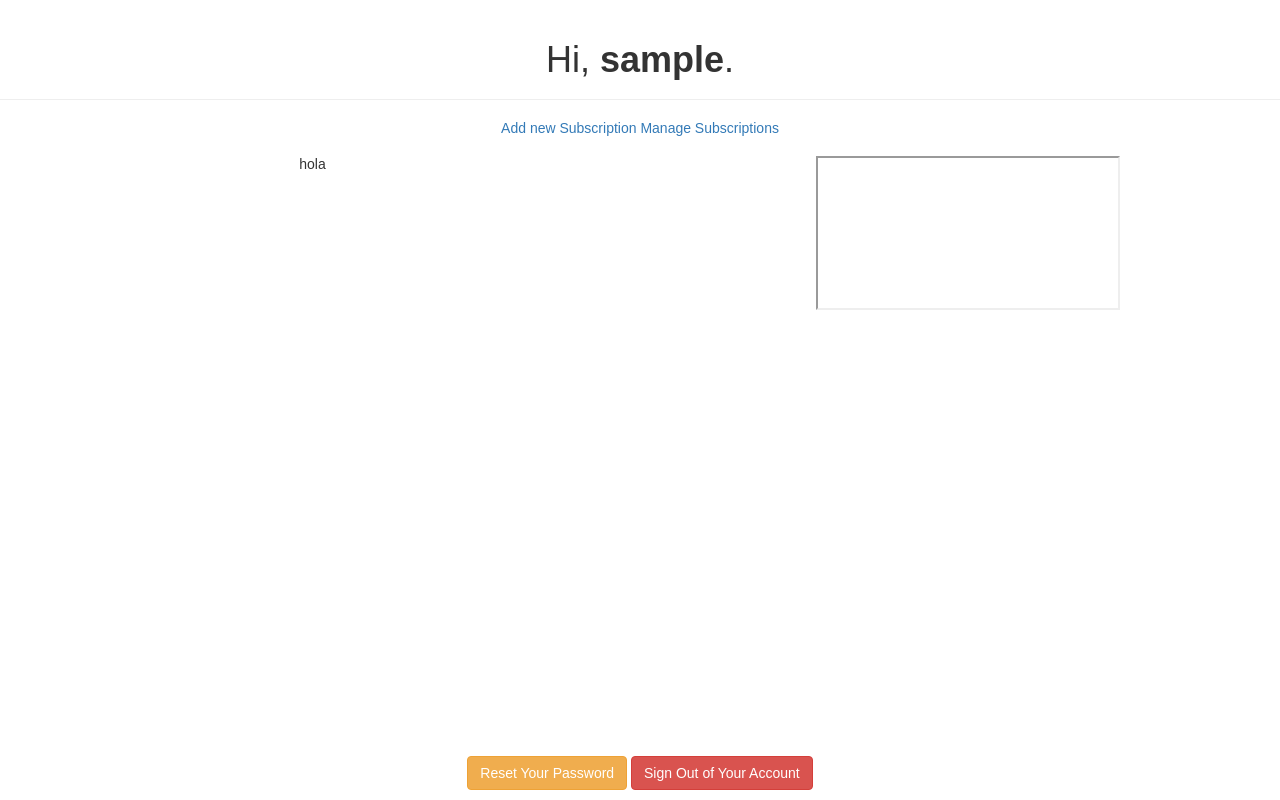
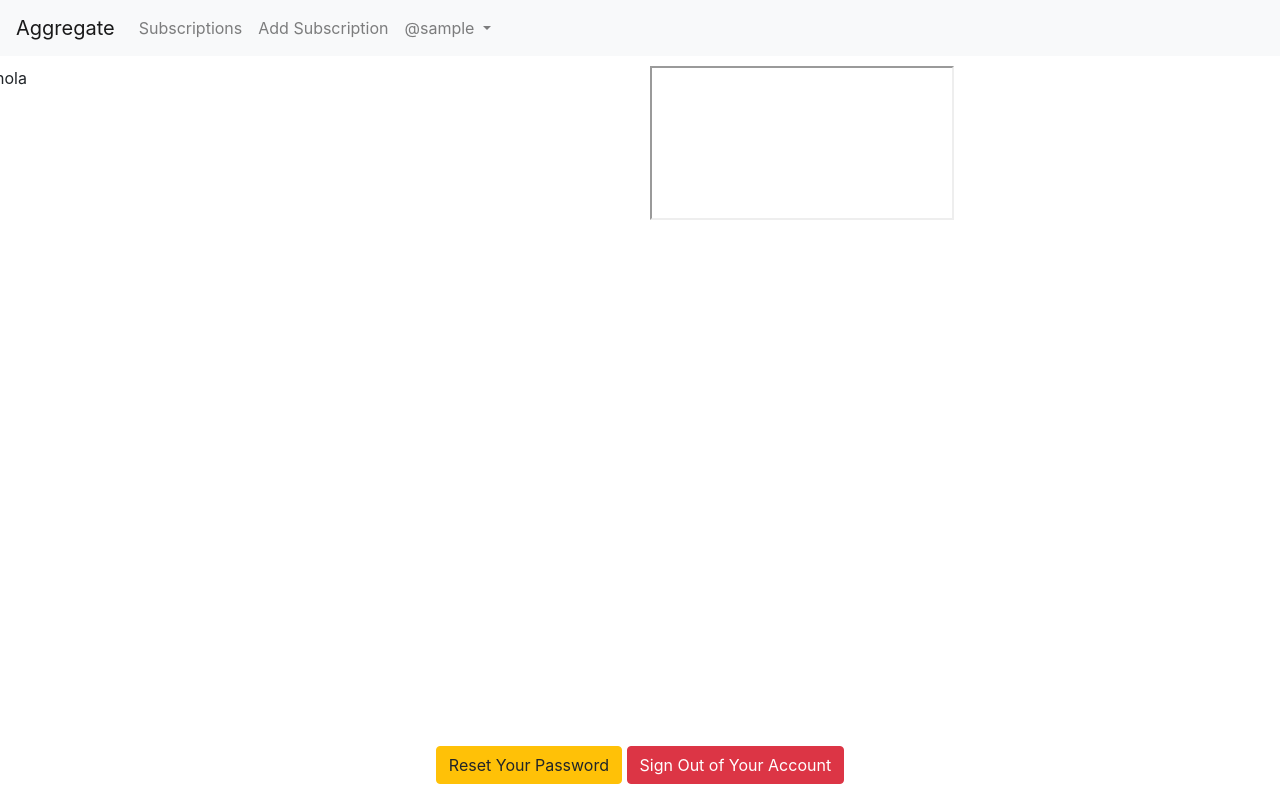
Before and after one commit to dineshdb/aggregate, a PHP site: page / in a window 1280 px wide. Run offline with PHP 8.4, Linux system fonts and the light colour scheme; the visitor is signed in with stand-in values (Sample User, id 1).

Commit message:
Layout changes

```diff
--- /dev/null
+++ b/app-php/html/header.php
@@ -0,0 +1,32 @@
+<link rel="stylesheet" href="https://maxcdn.bootstrapcdn.com/bootstrap/4.3.1/css/bootstrap.min.css">
+<script src="https://ajax.googleapis.com/ajax/libs/jquery/3.4.1/jquery.min.js"></script>
+<script src="https://maxcdn.bootstrapcdn.com/bootstrap/4.3.1/js/bootstrap.min.js"></script>
+
+<!--Main Navigation-->
+<header>
+<nav class="navbar navbar-expand-lg navbar-light bg-light">
+  <a class="navbar-brand" href="/">Aggregate</a>
+  <button class="navbar-toggler" type="button" data-toggle="collapse" data-target="#navbarNav" aria-controls="navbarNav" aria-expanded="false" aria-label="Toggle navigation">
+    <span class="navbar-toggler-icon"></span>
+  </button>
+  <div class="collapse navbar-collapse" id="navbarNav">
+    <ul class="navbar-nav">
+      <li class="nav-item">
+        <a class="nav-link" href="/manage-subscription.php">Subscriptions</a>
+      </li>
+      <li class="nav-item">
+        <a class="nav-link" href="/add-subscription.php">Add Subscription</a>
+      </li>
+      <li class="nav-item dropdown">
+        <a class="nav-link dropdown-toggle" href="#" id="navbarDropdownMenuLink" role="button" data-toggle="dropdown" aria-haspopup="true" aria-expanded="false">
+          @<?php echo htmlspecialchars($_SESSION["username"]); ?>
+        </a>
+        <div class="dropdown-menu" aria-labelledby="navbarDropdownMenuLink">
+          <a class="dropdown-item" href="/reset-password.php">Reset Password</a>
+          <a class="dropdown-item" href="/logout.php">Sign out</a>
+        </div>
+      </li>
+    </ul>
+  </div>
+</nav>
+</header>
--- a/app-php/html/index.php
+++ b/app-php/html/index.php
@@ -82,10 +82,6 @@
 
     <title>Welcome</title>
 
-    <link rel="stylesheet" href="https://maxcdn.bootstrapcdn.com/bootstrap/3.4.0/css/bootstrap.min.css">
-    <script src="https://ajax.googleapis.com/ajax/libs/jquery/3.4.1/jquery.min.js"></script>
-    <script src="https://maxcdn.bootstrapcdn.com/bootstrap/3.4.0/js/bootstrap.min.js"></script>
-
     <style type="text/css">
         body{ font: 14px sans-serif; text-align: center; }
 
@@ -124,18 +120,8 @@
     </style>
 
 </head>
-
 <body>
-    <div class="page-header">
-        <h1>Hi, <b><?php echo htmlspecialchars($_SESSION["username"]); ?></b>.</h1>
-    </div>
-
-    <div class="manage-subscriptions">
-        <p>
-            <a href="add-subscription.php">Add new Subscription</a>
-            <a href="manage-subscription.php">Manage Subscriptions</a>
-        </p>
-    </div>
+<?php include 'header.php' ?>
 
     <div class="row">
 
@@ -150,7 +136,6 @@
         </div>
 
     </div>
-
     <div class="page-footer">
         <p>
             <a href="reset-password.php" class="btn btn-warning">Reset Your Password</a>
--- a/app-php/html/reset-password.php
+++ b/app-php/html/reset-password.php
@@ -92,7 +92,7 @@
             </div>
             <div class="form-group">
                 <input type="submit" class="btn btn-primary" value="Submit">
-                <a class="btn btn-link" href="welcome.php">Cancel</a>
+                <a class="btn btn-link" href="/">Cancel</a>
             </div>
         </form>
     </div>
```
Also changed, not shown: app-php/html/add-subscription.php (+8 -2 lines), app-php/html/manage-subscription.php (+3 -6 lines), app-php/html/profile.php (added, +37 -0 lines), app-php/html/add-source.php (deleted), app-php/html/remove-source.php (deleted).
